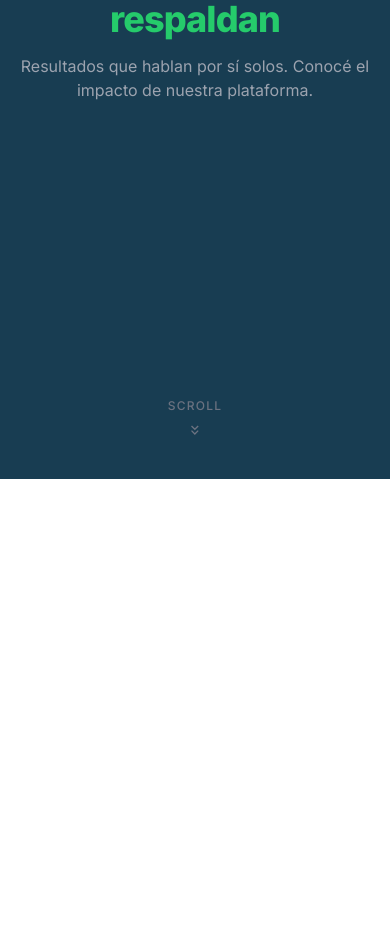
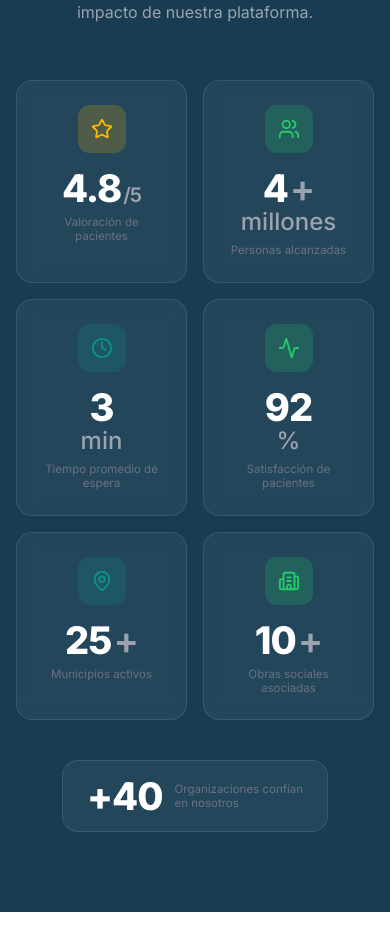
Before and after one commit to Pietr0dev/virtual-doctor, a Next.js app: page / in a window 390 px wide. Shown: the part 3169-4119 px from the top of the page. Built offline with nearby package versions, Linux system fonts and the light colour scheme.

Commit message:
stats: section normal sin scrollTrigger, grid 6 cards

```diff
--- a/src/components/StatsSection.tsx
+++ b/src/components/StatsSection.tsx
@@ -1,11 +1,7 @@
 'use client'
 
-import { useEffect, useRef, useState } from 'react'
-import gsap from 'gsap'
-import { ScrollTrigger } from 'gsap/ScrollTrigger'
+import { useState } from 'react'
 import { Star, Users, Clock, Activity, Building2, MapPin } from 'lucide-react'
-
-gsap.registerPlugin(ScrollTrigger)
 
 const stats = [
   { value: '4.8', unit: null, suffix: '/5', icon: Star, label: 'Valoración de pacientes', iconBg: 'bg-amber-400/20', iconColor: 'text-amber-400' },
@@ -17,90 +13,25 @@ const stats = [
 ]
 
 export default function StatsSection() {
-  const sectionRef = useRef<HTMLElement>(null)
-  const trackRef = useRef<HTMLDivElement>(null)
-  const titleRef = useRef<HTMLDivElement>(null)
-  const progressRef = useRef<HTMLDivElement>(null)
-  const cardsRef = useRef<HTMLDivElement[]>([])
   const [hoveredIndex, setHoveredIndex] = useState<number | null>(null)
 
-  useEffect(() => {
-    const section = sectionRef.current
-    const track = trackRef.current
-    const progress = progressRef.current
-    const cards = cardsRef.current
+  return (
+    <section className="bg-secondary py-20 sm:py-28">
+      <div className="mx-auto max-w-7xl px-4 sm:px-6 lg:px-8 text-center">
+        <h2 className="text-3xl sm:text-4xl lg:text-5xl font-extrabold text-white leading-tight tracking-tight">
+          Datos que nos <span className="text-primary">respaldan</span>
+        </h2>
+        <p className="mt-3 text-base text-gray-400 max-w-lg mx-auto">
+          Resultados que hablan por sí solos. Conocé el impacto de nuestra plataforma.
+        </p>
 
-    if (!section || !track || !progress || cards.length === 0) return
-
-    const ctx = gsap.context(() => {
-      gsap.to(track, {
-        x: () => -(track.scrollWidth - window.innerWidth),
-        ease: 'none',
-        scrollTrigger: {
-          trigger: section,
-          start: 'top top',
-          end: 'bottom bottom',
-          pin: true,
-          scrub: 1,
-          invalidateOnRefresh: true,
-          onUpdate: (self) => {
-            progress.style.transform = `scaleX(${self.progress})`
-          },
-        },
-      })
-
-      gsap.fromTo(
-        cards,
-        { opacity: 0, x: 80 },
-        {
-          opacity: 1,
-          x: 0,
-          duration: 0.6,
-          stagger: 0.15,
-          ease: 'power2.out',
-          scrollTrigger: {
-            trigger: section,
-            start: 'top center',
-            toggleActions: 'play none none reverse',
-          },
-        }
-      )
-
-      ScrollTrigger.refresh()
-    }, section)
-
-    return () => ctx.revert()
-  }, [])
-
-  return (
-    <section ref={sectionRef} className="relative overflow-hidden bg-secondary">
-      <div className="fixed top-0 left-0 right-0 z-50 h-1 bg-gray-800">
-        <div
-          ref={progressRef}
-          className="h-full bg-gradient-to-r from-primary to-accent origin-left scale-x-0"
-        />
-      </div>
-
-      <div className="h-[75vh] flex flex-col items-center justify-center">
-        <div className="text-center mb-12">
-          <div ref={titleRef}>
-            <h2 className="text-4xl sm:text-5xl lg:text-6xl font-extrabold text-white leading-tight tracking-tight">
-              Datos que nos <span className="text-primary">respaldan</span>
-            </h2>
-          </div>
-          <p className="mt-3 text-base text-gray-400">
-            Resultados que hablan por sí solos. Conocé el impacto de nuestra plataforma.
-          </p>
-        </div>
-
-        <div ref={trackRef} className="flex items-center gap-10 px-16 will-change-transform">
+        <div className="mt-14 grid grid-cols-2 md:grid-cols-3 lg:grid-cols-6 gap-4">
           {stats.map((stat, i) => {
             const Icon = stat.icon
             return (
               <div
                 key={stat.label}
-                ref={(el) => { if (el) cardsRef.current[i] = el }}
-                className="shrink-0 w-[300px] bg-white/5 backdrop-blur-sm rounded-2xl border border-white/10 p-8 hover:bg-white/10"
+                className="bg-white/5 backdrop-blur-sm rounded-2xl border border-white/10 p-6 hover:bg-white/10"
                 style={{
                   transform: hoveredIndex === i ? 'translateY(-7px)' : 'translateY(0)',
                   boxShadow: hoveredIndex === i ? '0 20px 40px rgba(0,0,0,0.28)' : 'none',
@@ -109,10 +40,10 @@ export default function StatsSection() {
                 onMouseEnter={() => setHoveredIndex(i)}
                 onMouseLeave={() => setHoveredIndex(null)}
               >
-                <div className={`w-12 h-12 rounded-xl ${stat.iconBg} flex items-center justify-center mb-5`}>
+                <div className={`w-12 h-12 rounded-xl ${stat.iconBg} flex items-center justify-center mb-4 mx-auto`}>
                   <Icon size={22} className={stat.iconColor} />
                 </div>
-                <div className="flex items-baseline gap-0.5">
+                <div className="flex items-baseline justify-center gap-0.5">
                   <span
                     className="font-extrabold text-white"
                     style={{ fontSize: '38px', letterSpacing: '-1px', lineHeight: 1 }}
@@ -130,14 +61,14 @@ export default function StatsSection() {
                 </div>
                 {stat.unit && (
                   <div
-                    className="text-gray-400 font-medium mt-0.5"
+                    className="text-gray-400 font-medium mt-0.5 text-center"
                     style={{ fontSize: '24px', lineHeight: 1.1 }}
                   >
                     {stat.unit}
                   </div>
                 )}
                 <div
-                  className="text-gray-500 mt-2 leading-tight"
+                  className="text-gray-500 mt-2 leading-tight text-center"
                   style={{ fontSize: '11.5px' }}
                 >
                   {stat.label}
@@ -145,30 +76,33 @@ export default function StatsSection() {
               </div>
             )
           })}
+        </div>
 
-          <div className="shrink-0 w-[260px] pl-4">
+        <div className="mt-10">
+          <div className="inline-flex items-center gap-3 bg-white/5 rounded-2xl border border-white/10 px-6 py-4"
+            style={{
+              transform: hoveredIndex === -1 ? 'translateY(-7px)' : 'translateY(0)',
+              boxShadow: hoveredIndex === -1 ? '0 20px 40px rgba(0,0,0,0.28)' : 'none',
+              transition: 'transform 0.4s cubic-bezier(0.34, 1.56, 0.64, 1), box-shadow 0.4s cubic-bezier(0.34, 1.56, 0.64, 1)',
+            }}
+            onMouseEnter={() => setHoveredIndex(-1)}
+            onMouseLeave={() => setHoveredIndex(null)}
+          >
             <div
-              className="font-extrabold text-white/10"
+              className="font-extrabold text-white"
               style={{ fontSize: '38px', letterSpacing: '-1px', lineHeight: 1 }}
             >
               +40
             </div>
             <div
-              className="text-gray-500 mt-1 leading-tight"
+              className="text-gray-500 leading-tight text-left"
               style={{ fontSize: '11.5px' }}
             >
-              Organizaciones confían en nosotros
+              Organizaciones confían<br />en nosotros
             </div>
           </div>
         </div>
       </div>
-
-      <div className="absolute bottom-8 left-1/2 -translate-x-1/2 flex flex-col items-center gap-2 text-gray-500 animate-bounce">
-        <span className="text-xs font-medium tracking-widest uppercase">Scroll</span>
-        <svg width="16" height="16" viewBox="0 0 24 24" fill="none" stroke="currentColor" strokeWidth="2">
-          <path d="M7 13l5 5 5-5M7 6l5 5 5-5" />
-        </svg>
-      </div>
     </section>
   )
 }
```
